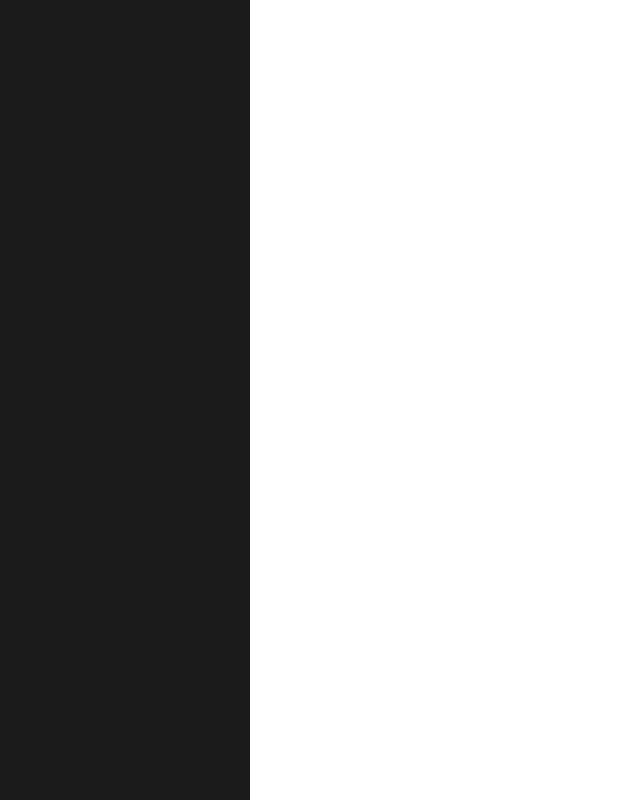
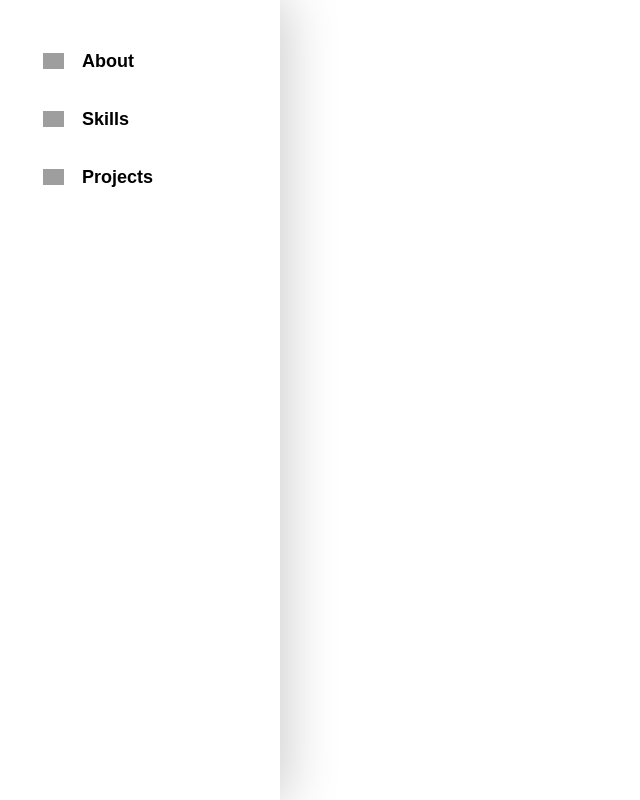
Before and after one commit to RyanCardoso/portfolio, a Gatsby site: page / in a window 1280 px wide. Shown: the whole page, without its empty margins (0-640 px from the left). Built offline with nearby package versions, Linux system fonts and the light colour scheme; Gatsby itself is replaced by a stand-in of ours; grey boxes are pictures that could not be loaded.

Commit message:
create items

```diff
--- a/src/components/layout/index.js
+++ b/src/components/layout/index.js
@@ -8,6 +8,7 @@ import Sidebar from "../sidebar";
 const Layout = ({children}) => {
     return (
         <S.Container>
+            <S.GlobalStyle />
             <Sidebar />
             <S.Content>
                 {children}
--- a/src/components/layout/styles.js
+++ b/src/components/layout/styles.js
@@ -1,4 +1,13 @@
-import styled from "styled-components";
+import styled, { createGlobalStyle } from "styled-components";
+
+export const GlobalStyle = createGlobalStyle`
+  * {
+    margin: 0;
+    padding: 0;
+    box-sizing: border-box;
+    font-family: Arial, Helvetica, sans-serif;
+  }
+`
 
 export const Container = styled.div`
     width: 100%;
--- a/src/components/sidebar/index.js
+++ b/src/components/sidebar/index.js
@@ -2,9 +2,62 @@ import React from 'react';
 import * as S from './styles';
 
 const Sidebar = () => {
+    const Profile = [{
+        img: {
+            id: 1,
+            url: "https://github.com/RyanCardoso",
+            alt: 'img_profile'
+        },
+        name: "Ryan Cardoso",
+        andress: "Brasil / Rio de Janeiro / RJ"
+    }]
+
+    const items = [{
+        img: {
+            id: 1,
+            url: 'https://cdn-icons-png.flaticon.com/512/456/456212.png',
+            alt: 'testando'
+        },
+        title: 'About',
+        link: '#about'
+    },
+    {
+        img: {
+            id: 1,
+            url: 'https://cdn-icons.flaticon.com/png/512/1979/premium/1979375.png?token=exp=1638116989~hmac=2f845aaa9782298b4715b7902dc36c13',
+            alt: 'testando'
+        },
+        title: 'Skills',
+        link: '#about'
+    },
+    {
+        img: {
+            id: 1,
+            url: 'https://cdn-icons-png.flaticon.com/512/2910/2910791.png',
+            alt: 'testando'
+        },
+        title: 'Projects',
+        link: '#about'
+    },
+
+    ]
+
     return (
         <S.Container>
 
+            {items.map((item, index) => (
+                <S.Item key={index}>
+                    <S.Figure>
+                        <img
+                            src={item.img.url}
+                            alt={item.img.alt}
+                        />
+                    </S.Figure>
+                    <S.Title>
+                        <h4>{item.title}</h4>
+                    </S.Title>
+                </S.Item>
+            ))}
         </S.Container>
     );
 }
--- a/src/components/sidebar/styles.js
+++ b/src/components/sidebar/styles.js
@@ -2,7 +2,50 @@ import styled from "styled-components";
 
 export const Container = styled.section`
     position: fixed;
-    width: 250px;
+    width: 280px;
     height: 100vh;
-    background: rgba(27,27,27,1);
+    padding: 32px 0;
+    background: #FFFFFF;
+    box-shadow: 5px 0px 50px 2px rgba(0,0,0,0.2);
 `;
+
+export const Item = styled.div`
+    position: relative;
+    width: 100%;
+    display: flex;
+    align-items: center;
+    padding: 8px 32px;
+    user-select: none;
+    overflow: hidden;
+    cursor: pointer;
+    transition: .4s ease-in-out;
+
+    :hover{
+        background: #E6E6DF;
+        border-left: .4rem solid #3F8FD6;
+    }
+`;
+
+export const Figure = styled.figure`
+    width: 42px;
+    height: 42px;
+    display: flex;
+    align-items: center;
+    justify-content: center;
+    z-index: 2;
+
+    img {
+        width: 50%;
+    }
+`;
+
+export const Title = styled.div`
+    padding-left: .5rem;
+    z-index: 2;
+
+    flex: 1;
+
+    h4 {
+        font-size: 18px;
+    }
+`;
--- a/src/pages/index.js
+++ b/src/pages/index.js
@@ -4,26 +4,9 @@ import React from "react";
 // Components
 import Layout from "../components/layout";
 
-// Styles
-import styled, {createGlobalStyle} from "styled-components";
-
-const GloabalStyle = createGlobalStyle`
-  * {
-    margin: 0;
-    padding: 0;
-    box-sizing: border-box;
-  }
-`
-const Container = styled.div`
-  width: 100%;
-`;
-
 const Home = () => {
   return (
-    <Container>
-      <GloabalStyle />
-      <Layout />
-    </Container>
+    <Layout />
   );
 };
 
```
